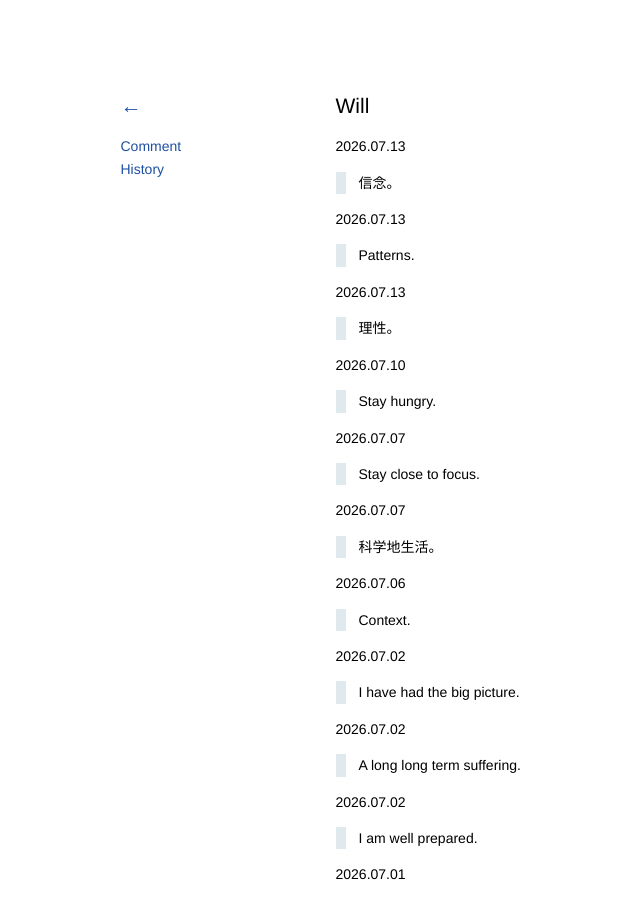
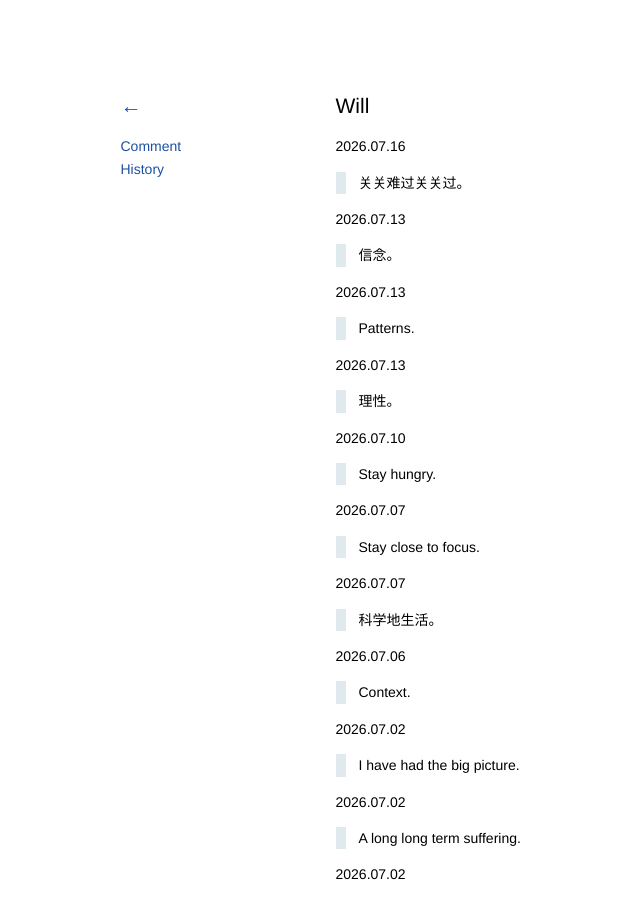
Before and after one commit to kidlj/awei, a Jekyll site: the page built from _wiki/will.md, in a window 1280 px wide and 900 px high. Shown: the whole window, without its empty margins (12-652 px from the left). Built offline with Jekyll 4.4.1, drawn with Linux system fonts in a browser that asks for light colours.

Commit message:
update will

```diff
--- a/_wiki/will.md
+++ b/_wiki/will.md
@@ -1,6 +1,10 @@
 ---
 title: Will
 ---
+
+2026.07.16
+
+> 关关难过关关过。
 
 2026.07.13
 
```
